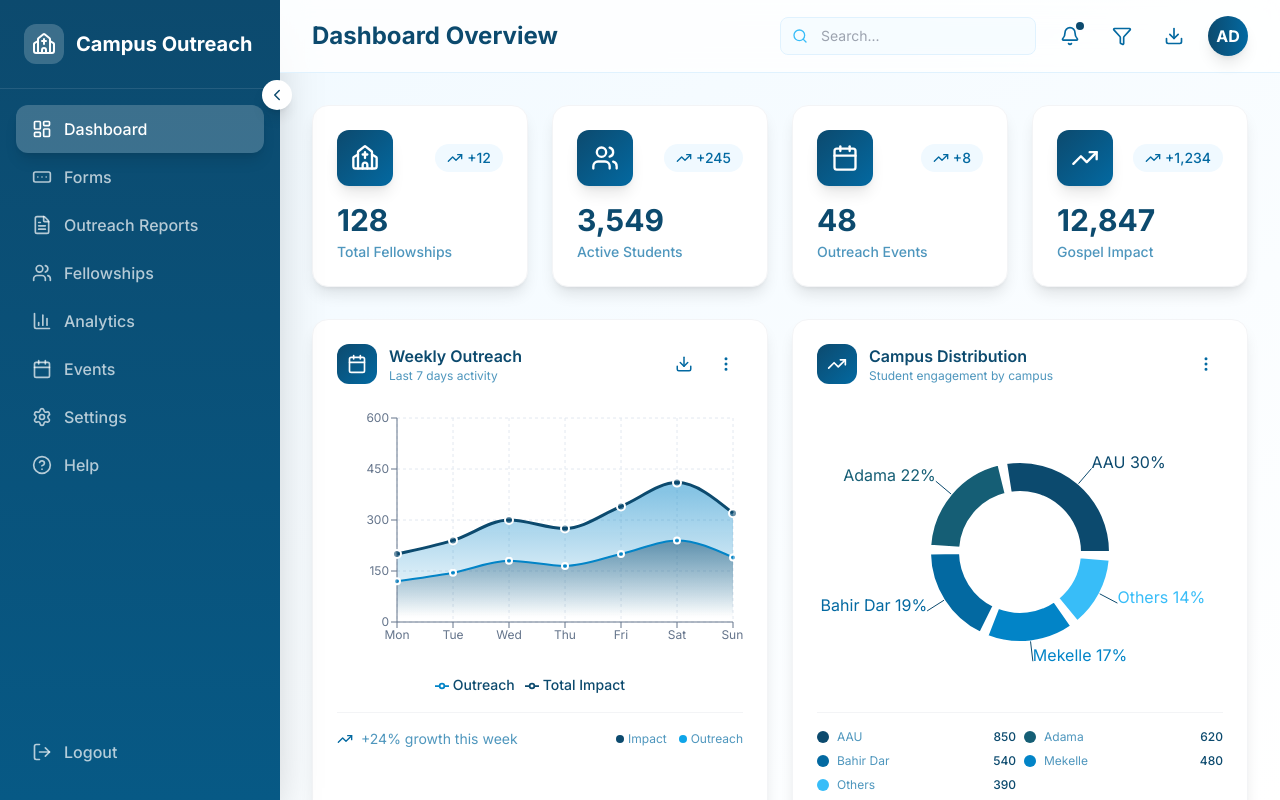
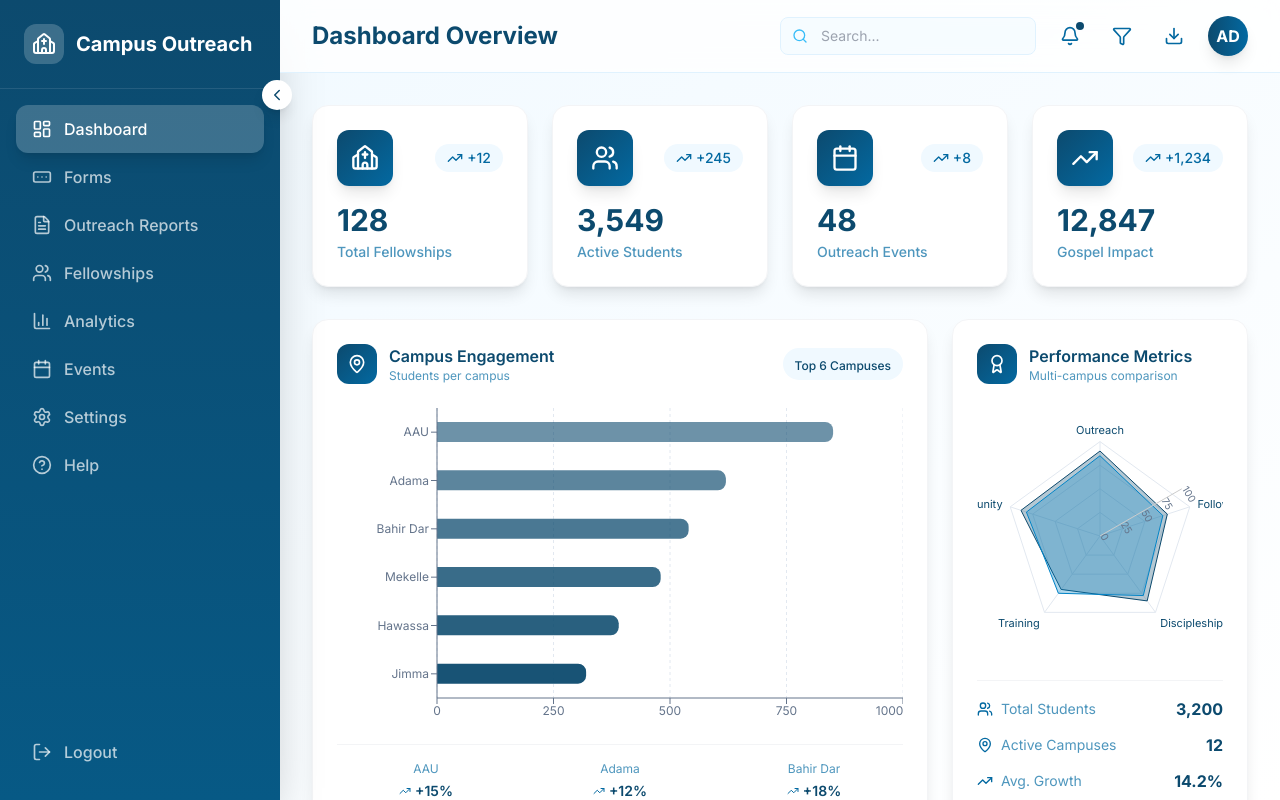
Before and after one commit to natisolomon26/form, a Next.js app: page /dashboard in a window 1280 px wide. Built offline with nearby package versions, Linux system fonts and the light colour scheme.

Commit message:
feat: enhance ChartsRow component with campus data visualization and radar chart

```diff
--- a/components/dashboard/ChartsRow.tsx
+++ b/components/dashboard/ChartsRow.tsx
@@ -2,8 +2,6 @@
 
 import { motion } from "framer-motion";
 import {
-  AreaChart,
-  Area,
   BarChart,
   Bar,
   XAxis,
@@ -11,39 +9,65 @@ import {
   CartesianGrid,
   Tooltip,
   ResponsiveContainer,
-  Legend,
-  PieChart,
-  Pie,
-  Cell
+  Cell,
+  RadarChart,
+  PolarGrid,
+  PolarAngleAxis,
+  PolarRadiusAxis,
+  Radar
 } from 'recharts';
-import { TrendingUp, Calendar, Download, MoreVertical } from "lucide-react";
+import { Users, MapPin, Award, TrendingUp } from "lucide-react";
 
-const weeklyData = [
-  { day: "Mon", outreach: 120, followups: 80, impact: 200 },
-  { day: "Tue", outreach: 145, followups: 95, impact: 240 },
-  { day: "Wed", outreach: 180, followups: 120, impact: 300 },
-  { day: "Thu", outreach: 165, followups: 110, impact: 275 },
-  { day: "Fri", outreach: 200, followups: 140, impact: 340 },
-  { day: "Sat", outreach: 240, followups: 170, impact: 410 },
-  { day: "Sun", outreach: 190, followups: 130, impact: 320 }
+// Define types
+interface CampusData {
+  name: string;
+  students: number;
+  fellowships: number;
+  growth: number;
+}
+
+interface RadarData {
+  metric: string;
+  AAU: number;
+  Adama: number;
+  BahirDar: number;
+}
+
+interface TooltipProps {
+  active?: boolean;
+  payload?: Array<{
+    name: string;
+    value: number;
+    payload?: any;
+  }>;
+  label?: string;
+}
+
+const campusData: CampusData[] = [
+  { name: "AAU", students: 850, fellowships: 12, growth: 15 },
+  { name: "Adama", students: 620, fellowships: 8, growth: 12 },
+  { name: "Bahir Dar", students: 540, fellowships: 7, growth: 18 },
+  { name: "Mekelle", students: 480, fellowships: 6, growth: 8 },
+  { name: "Hawassa", students: 390, fellowships: 5, growth: 22 },
+  { name: "Jimma", students: 320, fellowships: 4, growth: 10 }
 ];
 
-const campusPieData = [
-  { name: "AAU", value: 850, color: "#0C4A6E" },
-  { name: "Adama", value: 620, color: "#155E75" },
-  { name: "Bahir Dar", value: 540, color: "#0369A1" },
-  { name: "Mekelle", value: 480, color: "#0284C7" },
-  { name: "Others", value: 390, color: "#38BDF8" }
+const radarData: RadarData[] = [
+  { metric: "Outreach", AAU: 90, Adama: 85, BahirDar: 88 },
+  { metric: "Follow-up", AAU: 75, Adama: 70, BahirDar: 82 },
+  { metric: "Discipleship", AAU: 85, Adama: 78, BahirDar: 80 },
+  { metric: "Training", AAU: 70, Adama: 75, BahirDar: 78 },
+  { metric: "Community", AAU: 88, Adama: 82, BahirDar: 85 }
 ];
 
-const CustomTooltip = ({ active, payload, label }: any) => {
+const CustomTooltip = ({ active, payload, label }: TooltipProps) => {
   if (active && payload && payload.length) {
     return (
       <div className="bg-sky-900 text-white p-3 rounded-lg shadow-lg border border-sky-700">
         <p className="text-sm font-semibold mb-1">{label}</p>
-        {payload.map((entry: any, index: number) => (
+        {payload.map((entry, index) => (
           <p key={index} className="text-xs text-sky-200">
-            {entry.name}: {entry.value} students
+            {entry.name}: {entry.value} {entry.name === "growth" ? "%" : ""}
           </p>
         ))}
       </div>
@@ -52,163 +76,145 @@ const CustomTooltip = ({ active, payload, label }: any) => {
   return null;
 };
 
-export default function ChartsRow() {
+export default function Distributions() {
   return (
-    <div className="grid grid-cols-1 lg:grid-cols-2 gap-6 mb-8">
-      {/* Weekly Outreach Chart */}
+    <div className="grid grid-cols-1 lg:grid-cols-3 gap-6">
+      {/* Campus Bar Chart */}
       <motion.div
-        initial={{ opacity: 0, x: -20 }}
-        animate={{ opacity: 1, x: 0 }}
-        className="bg-white rounded-2xl p-6 shadow-lg border border-gray-100 hover:shadow-xl transition-all duration-300"
+        initial={{ opacity: 0, y: 20 }}
+        animate={{ opacity: 1, y: 0 }}
+        transition={{ delay: 0.1 }}
+        className="lg:col-span-2 bg-white rounded-2xl p-6 shadow-lg border border-gray-100 hover:shadow-xl transition-all duration-300"
       >
         <div className="flex items-center justify-between mb-6">
           <div className="flex items-center gap-3">
             <div className="w-10 h-10 bg-gradient-to-br from-sky-900 to-sky-700 rounded-xl flex items-center justify-center">
-              <Calendar className="w-5 h-5 text-white" />
+              <MapPin className="w-5 h-5 text-white" />
             </div>
             <div>
-              <h2 className="font-semibold text-sky-900">Weekly Outreach</h2>
-              <p className="text-xs text-sky-700/70">Last 7 days activity</p>
+              <h2 className="font-semibold text-sky-900">Campus Engagement</h2>
+              <p className="text-xs text-sky-700/70">Students per campus</p>
             </div>
           </div>
           <div className="flex items-center gap-2">
-            <button className="p-2 hover:bg-sky-50 rounded-lg transition">
-              <Download size={18} className="text-sky-700" />
-            </button>
-            <button className="p-2 hover:bg-sky-50 rounded-lg transition">
-              <MoreVertical size={18} className="text-sky-700" />
-            </button>
+            <div className="px-3 py-1 bg-sky-50 rounded-full">
+              <span className="text-xs font-medium text-sky-900">Top 6 Campuses</span>
+            </div>
           </div>
         </div>
 
-        <div className="h-72">
+        <div className="h-80">
           <ResponsiveContainer width="100%" height="100%">
-            <AreaChart data={weeklyData} margin={{ top: 10, right: 10, left: 0, bottom: 0 }}>
-              <defs>
-                <linearGradient id="outreachGradient" x1="0" y1="0" x2="0" y2="1">
-                  <stop offset="5%" stopColor="#0C4A6E" stopOpacity={0.8}/>
-                  <stop offset="95%" stopColor="#0C4A6E" stopOpacity={0}/>
-                </linearGradient>
-                <linearGradient id="impactGradient" x1="0" y1="0" x2="0" y2="1">
-                  <stop offset="5%" stopColor="#0284C7" stopOpacity={0.8}/>
-                  <stop offset="95%" stopColor="#0284C7" stopOpacity={0}/>
-                </linearGradient>
-              </defs>
-              <CartesianGrid strokeDasharray="3 3" stroke="#E2E8F0" />
-              <XAxis
-                dataKey="day"
+            <BarChart data={campusData} layout="vertical" margin={{ left: 20 }}>
+              <CartesianGrid strokeDasharray="3 3" stroke="#E2E8F0" horizontal={false} />
+              <XAxis type="number" stroke="#64748B" tick={{ fill: '#64748B', fontSize: 12 }} />
+              <YAxis
+                dataKey="name"
+                type="category"
                 stroke="#64748B"
                 tick={{ fill: '#64748B', fontSize: 12 }}
-              />
-              <YAxis
-                stroke="#64748B"
-                tick={{ fill: '#64748B', fontSize: 12 }}
+                width={80}
               />
               <Tooltip content={<CustomTooltip />} />
-              <Legend
-                wrapperStyle={{ paddingTop: 20 }}
-                formatter={(value) => <span className="text-sky-900 text-sm font-medium">{value}</span>}
+              <Bar
+                dataKey="students"
+                radius={[0, 8, 8, 0]}
+                barSize={20}
+              >
+                {campusData.map((entry, index) => (
+                  <Cell
+                    key={`cell-${index}`}
+                    fill={`rgba(12, 74, 110, ${0.6 + (index * 0.07)})`}
+                    className="hover:opacity-80 transition-opacity"
                   />
-              <Area
-                type="monotone"
-                dataKey="impact"
-                stroke="#0C4A6E"
-                strokeWidth={3}
-                fill="url(#impactGradient)"
-                name="Total Impact"
-                dot={{ r: 4, fill: "#0C4A6E", strokeWidth: 2, stroke: "white" }}
-                activeDot={{ r: 6, fill: "#0C4A6E", strokeWidth: 2, stroke: "white" }}
-              />
-              <Area
-                type="monotone"
-                dataKey="outreach"
-                stroke="#0284C7"
-                strokeWidth={2}
-                fill="url(#outreachGradient)"
-                name="Outreach"
-                dot={{ r: 3, fill: "#0284C7", strokeWidth: 2, stroke: "white" }}
-              />
-            </AreaChart>
+                ))}
+              </Bar>
+            </BarChart>
           </ResponsiveContainer>
         </div>
 
-        {/* Stats Summary */}
-        <div className="mt-4 flex items-center justify-between pt-4 border-t border-gray-100">
-          <div className="flex items-center gap-2">
-            <TrendingUp className="w-4 h-4 text-sky-700" />
-            <span className="text-sm text-sky-700/70">+24% growth this week</span>
-          </div>
-          <div className="flex gap-3">
-            <div className="flex items-center gap-1">
-              <div className="w-2 h-2 rounded-full bg-sky-900" />
-              <span className="text-xs text-sky-700/70">Impact</span>
-            </div>
-            <div className="flex items-center gap-1">
-              <div className="w-2 h-2 rounded-full bg-sky-500" />
-              <span className="text-xs text-sky-700/70">Outreach</span>
+        {/* Growth indicators */}
+        <div className="mt-4 grid grid-cols-3 gap-4 pt-4 border-t border-gray-100">
+          {campusData.slice(0, 3).map((campus) => (
+            <div key={campus.name} className="text-center">
+              <p className="text-xs text-sky-700/70 mb-1">{campus.name}</p>
+              <div className="flex items-center justify-center gap-1">
+                <TrendingUp className="w-3 h-3 text-sky-700" />
+                <span className="text-sm font-semibold text-sky-900">+{campus.growth}%</span>
               </div>
             </div>
+          ))}
         </div>
       </motion.div>
 
-      {/* Campus Distribution Chart */}
+      {/* Radar Chart & Stats */}
       <motion.div
-        initial={{ opacity: 0, x: 20 }}
-        animate={{ opacity: 1, x: 0 }}
+        initial={{ opacity: 0, y: 20 }}
+        animate={{ opacity: 1, y: 0 }}
+        transition={{ delay: 0.2 }}
         className="bg-white rounded-2xl p-6 shadow-lg border border-gray-100 hover:shadow-xl transition-all duration-300"
       >
-        <div className="flex items-center justify-between mb-6">
-          <div className="flex items-center gap-3">
+        <div className="flex items-center gap-3 mb-6">
           <div className="w-10 h-10 bg-gradient-to-br from-sky-900 to-sky-700 rounded-xl flex items-center justify-center">
-              <TrendingUp className="w-5 h-5 text-white" />
+            <Award className="w-5 h-5 text-white" />
           </div>
           <div>
-              <h2 className="font-semibold text-sky-900">Campus Distribution</h2>
-              <p className="text-xs text-sky-700/70">Student engagement by campus</p>
+            <h2 className="font-semibold text-sky-900">Performance Metrics</h2>
+            <p className="text-xs text-sky-700/70">Multi-campus comparison</p>
           </div>
         </div>
-          <button className="p-2 hover:bg-sky-50 rounded-lg transition">
-            <MoreVertical size={18} className="text-sky-700" />
-          </button>
-        </div>
 
-        <div className="h-72 flex items-center justify-center">
+        <div className="h-64">
           <ResponsiveContainer width="100%" height="100%">
-            <PieChart>
-              <Pie
-                data={campusPieData}
-                cx="50%"
-                cy="50%"
-                innerRadius={60}
-                outerRadius={90}
-                paddingAngle={5}
-                dataKey="value"
-                label={({ name, percent }) => `${name} ${(percent * 100).toFixed(0)}%`}
-                labelLine={{ stroke: '#0C4A6E', strokeWidth: 1 }}
-              >
-                {campusPieData.map((entry, index) => (
-                  <Cell
-                    key={`cell-${index}`}
-                    fill={entry.color}
-                    stroke="white"
-                    strokeWidth={2}
+            <RadarChart cx="50%" cy="50%" outerRadius="80%" data={radarData}>
+              <PolarGrid stroke="#E2E8F0" />
+              <PolarAngleAxis
+                dataKey="metric"
+                tick={{ fill: '#0C4A6E', fontSize: 11 }}
               />
-                ))}
-              </Pie>
+              <PolarRadiusAxis angle={30} domain={[0, 100]} tick={{ fill: '#64748B', fontSize: 10 }} />
+              <Radar
+                name="AAU"
+                dataKey="AAU"
+                stroke="#0C4A6E"
+                fill="#0C4A6E"
+                fillOpacity={0.3}
+              />
+              <Radar
+                name="Adama"
+                dataKey="Adama"
+                stroke="#0284C7"
+                fill="#0284C7"
+                fillOpacity={0.3}
+              />
               <Tooltip content={<CustomTooltip />} />
-            </PieChart>
+            </RadarChart>
           </ResponsiveContainer>
         </div>
 
-        {/* Legend */}
-        <div className="mt-4 grid grid-cols-2 gap-2 pt-4 border-t border-gray-100">
-          {campusPieData.map((item) => (
-            <div key={item.name} className="flex items-center gap-2">
-              <div className="w-3 h-3 rounded-full" style={{ backgroundColor: item.color }} />
-              <span className="text-xs text-sky-700/70">{item.name}</span>
-              <span className="text-xs font-medium text-sky-900 ml-auto">{item.value}</span>
+        {/* Quick Stats */}
+        <div className="mt-4 space-y-3 pt-4 border-t border-gray-100">
+          <div className="flex items-center justify-between">
+            <div className="flex items-center gap-2">
+              <Users className="w-4 h-4 text-sky-700" />
+              <span className="text-sm text-sky-700/70">Total Students</span>
             </div>
-          ))}
+            <span className="font-bold text-sky-900">3,200</span>
+          </div>
+          <div className="flex items-center justify-between">
+            <div className="flex items-center gap-2">
+              <MapPin className="w-4 h-4 text-sky-700" />
+              <span className="text-sm text-sky-700/70">Active Campuses</span>
+            </div>
+            <span className="font-bold text-sky-900">12</span>
+          </div>
+          <div className="flex items-center justify-between">
+            <div className="flex items-center gap-2">
+              <TrendingUp className="w-4 h-4 text-sky-700" />
+              <span className="text-sm text-sky-700/70">Avg. Growth</span>
+            </div>
+            <span className="font-bold text-sky-900">14.2%</span>
+          </div>
         </div>
       </motion.div>
     </div>
```
Lines whose indentation alone changed are shown as unchanged.
